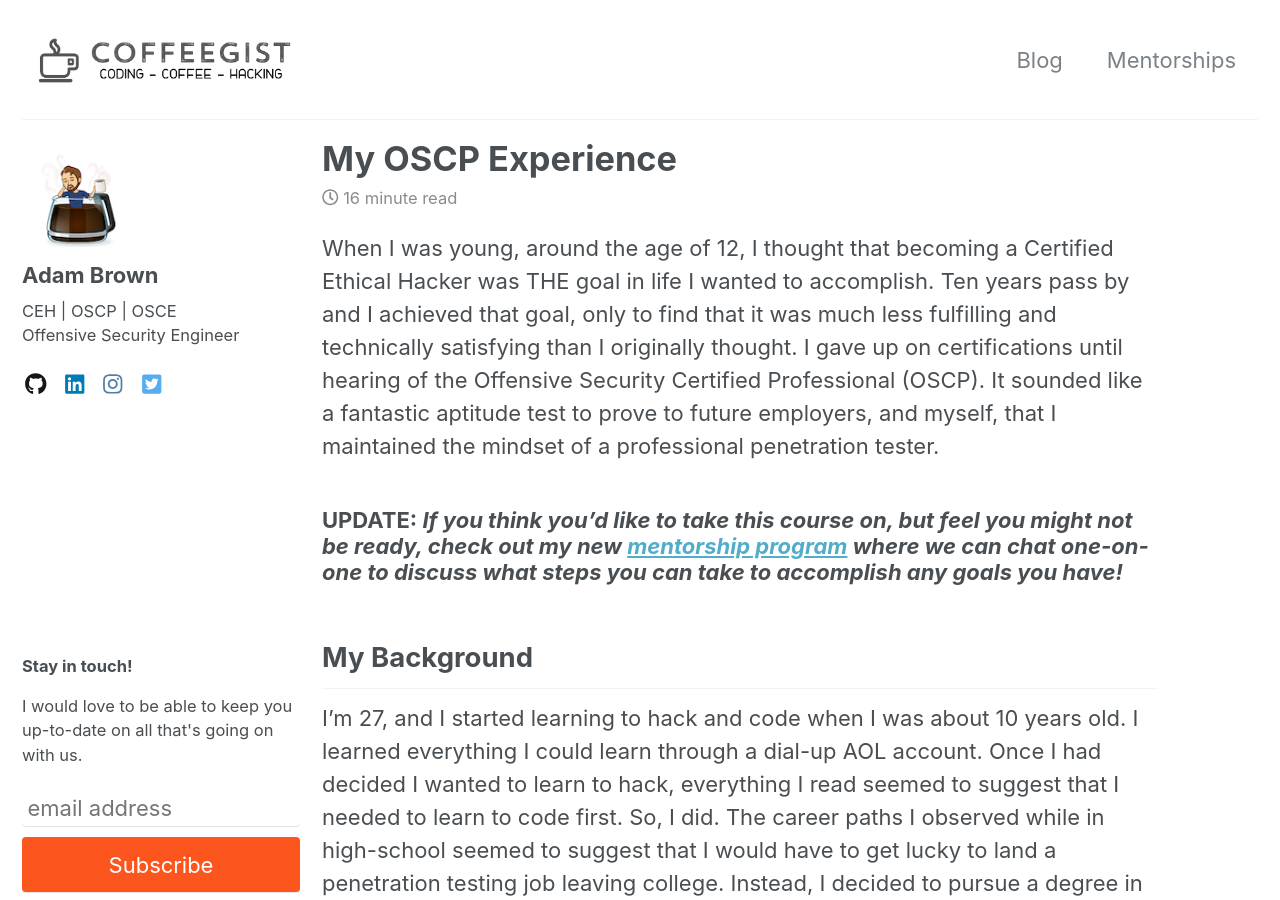
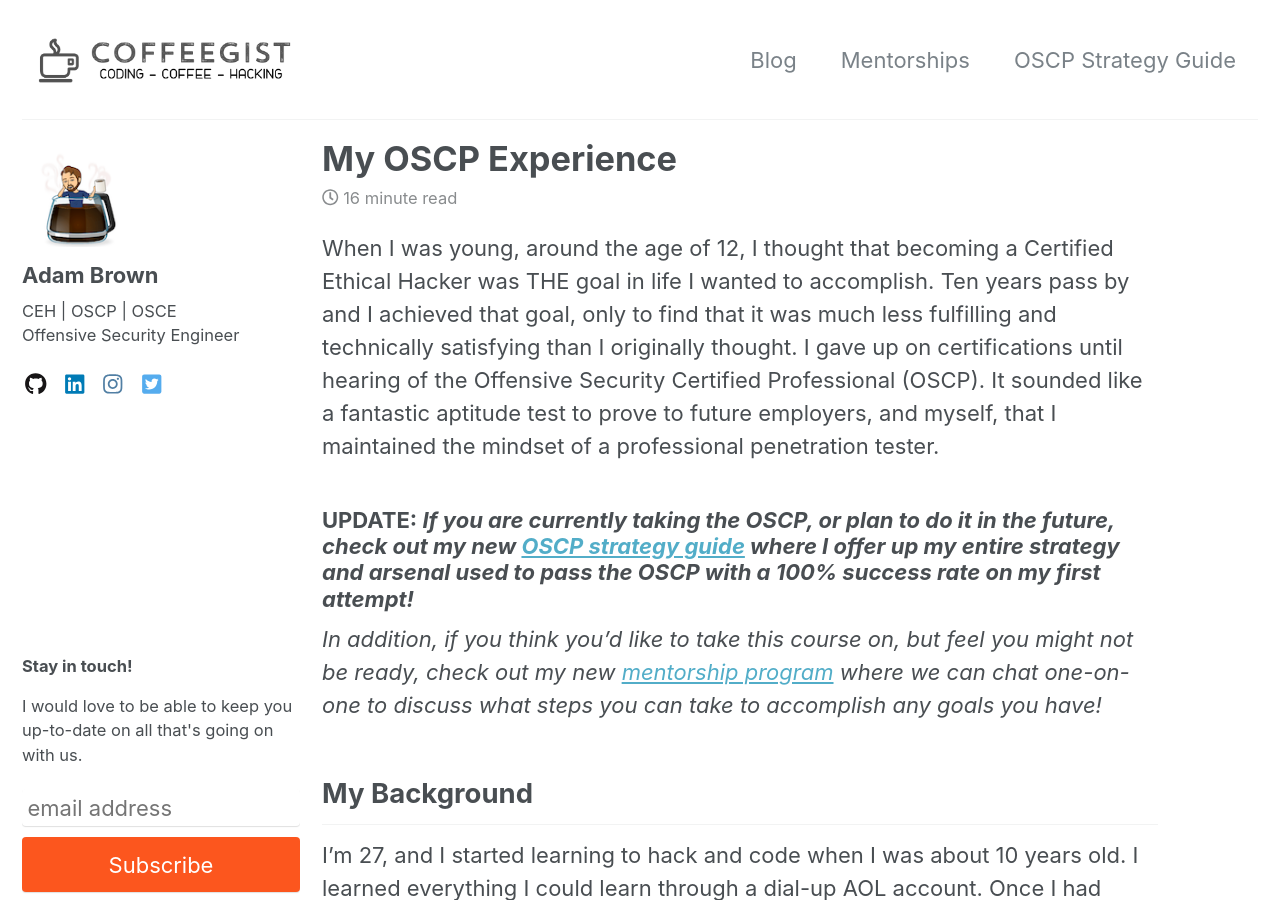
Before and after one commit to coffeegist/coffeegist.github.io, a Jekyll site: the page built from _posts/2017-09-04-my-oscp-experience.md, in a window 1280 px wide and 900 px high. Built offline with Jekyll 4.4.1, drawn with Linux system fonts in a browser that asks for light colours; nearby versions of some CDN libraries; comment, search, counter and statistics services are not loaded.

Commit message:
* Update info about strategy guide

```diff
--- a/_data/navigation.yml
+++ b/_data/navigation.yml
@@ -4,6 +4,8 @@ main:
     url: /
   - title: "Mentorships"
     url: /mentorships/
+  - title: "OSCP Strategy Guide"
+    url: https://store.coffeegist.com/
   #- title: "About"
   #  url: /about/
   # - title: "Sample Posts"
--- a/_posts/2017-09-04-my-oscp-experience.md
+++ b/_posts/2017-09-04-my-oscp-experience.md
@@ -6,7 +6,9 @@ tags: [oscp, hacking, security, review]
 
 When I was young, around the age of 12, I thought that becoming a Certified Ethical Hacker was THE goal in life I wanted to accomplish. Ten years pass by and I achieved that goal, only to find that it was much less fulfilling and technically satisfying than I originally thought. I gave up on certifications until hearing of the Offensive Security Certified Professional (OSCP). It sounded like a fantastic aptitude test to prove to future employers, and myself, that I maintained the mindset of a professional penetration tester.
 
-### **UPDATE:** *If you think you'd like to take this course on, but feel you might not be ready, check out my new [mentorship program](/mentorships/) where we can chat one-on-one to discuss what steps you can take to accomplish any goals you have!*
+### **UPDATE:** *If you are currently taking the OSCP, or plan to do it in the future, check out my new [OSCP strategy guide](https://store.coffeegist.com) where I offer up my entire strategy and arsenal used to pass the OSCP with a 100% success rate on my first attempt!*
+
+*In addition, if you think you'd like to take this course on, but feel you might not be ready, check out my new [mentorship program](/mentorships/) where we can chat one-on-one to discuss what steps you can take to accomplish any goals you have!*
 
 ## My Background
 
```
